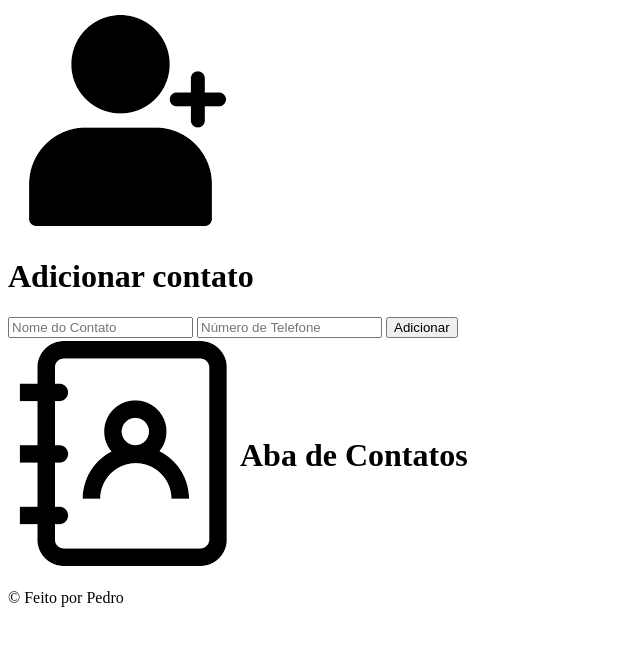
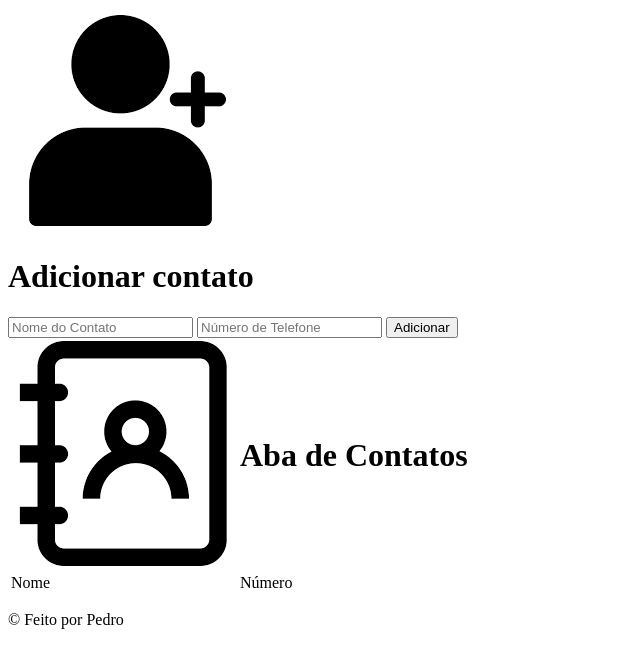
Before and after one commit to pedrao-pz/Projeto2, a plain HTML site: page index.html in a window 1280 px wide. Shown: the whole page, without its empty margins (0-640 px from the left). Drawn offline with Linux system fonts and the light colour scheme.

Commit message:
Update index.html

```diff
--- a/index.html
+++ b/index.html
@@ -26,6 +26,10 @@
                     <td><img src="./download.png" alt="lista de ctt"></td>
                     <td><h1>Aba de Contatos</h1></td>
                 </tr>
+                <tr>
+                    <td id="tabela" class="tabela">Nome</td>
+                    <td id="tabela" class="tabela">Número</td>
+                </tr>
             </thead>
             <tbody>
             </tbody>
```
